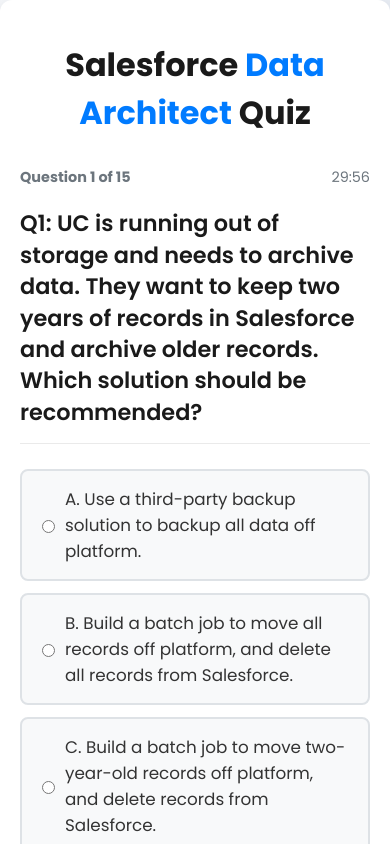
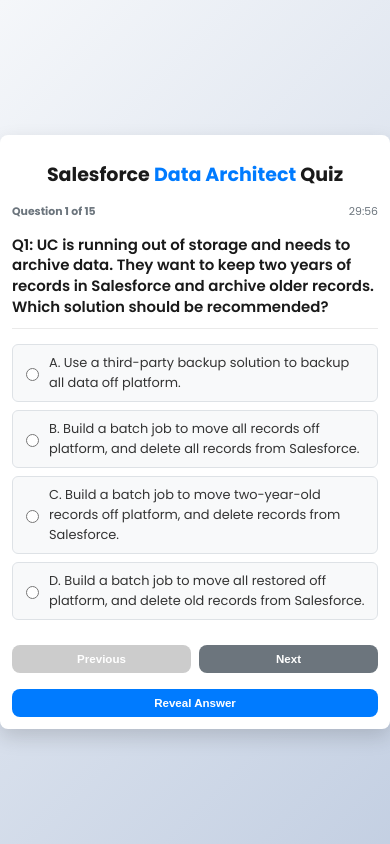
Before and after one commit to hamzaenaime/CertQuiz, a plain HTML site: page index.html in a window 390 px wide. Shown: the top 844 px of the page. Drawn offline with Linux system fonts and the light colour scheme.

Commit message:
enhance ui for mobile

```diff
--- a/css/styles.css
+++ b/css/styles.css
@@ -364,25 +364,163 @@
 
 /* Responsive adjustments */
 @media (max-width: 768px) {
+    body {
+        font-size: 0.9em; /* Reduced base font size for mobile */
+        padding: 10px 0;
+    }
+
     #quiz-container, #results-container, #review-container {
         width: 95%;
-        padding: 20px;
+        padding: 15px;
+        margin: 10px auto;
+        border-radius: 8px;
+    }
+
+    .app-title {
+        font-size: 1.6em;
+        margin-bottom: 15px;
+    }
+
+    #question {
+        font-size: 1.2em;
+        margin-bottom: 15px;
+        padding-bottom: 10px;
+    }
+
+    #answers li {
+        padding: 10px;
+        margin-bottom: 8px;
+        border-radius: 6px;
+        border-width: 1px;
+    }
+
+    #answers li label {
+        font-size: 0.95em;
+    }
+
+    .quiz-meta {
+        font-size: 0.8em;
+        margin-bottom: 15px;
+    }
+
+    #multi-select-hint {
+        font-size: 0.8em;
+    }
+
+    #answer-explanation {
+        padding: 12px;
+        font-size: 0.9em;
     }
 
     .button-container {
+        flex-direction: row;
+        flex-wrap: wrap;
+        gap: 8px;
+        margin-top: 15px;
+    }
+
+    .nav-btn, #submit-btn {
+        padding: 10px 15px;
+        font-size: 0.9em;
+        min-width: auto;
+        flex: 1;
+    }
+
+    /* Improved button positioning for mobile */
+    #nav-prev {
+        order: 1;
+        flex-basis: 30%;
+    }
+
+    #submit-btn {
+        order: 3;
+        flex-basis: 100%;
+        margin-top: 8px;
+    }
+
+    #nav-next {
+        order: 2;
+        flex-basis: 30%;
+    }
+
+    /* Results container adjustments */
+    #results-container h2 {
+        font-size: 1.5em;
+    }
+
+    .score-display {
+        font-size: 1.4em;
+    }
+
+    .score-circle {
+        width: 120px;
+        height: 120px;
+    }
+
+    .score-value {
+        font-size: 2em;
+    }
+
+    .results-buttons {
         flex-direction: column;
         gap: 10px;
     }
 
-    .nav-btn, #submit-btn {
-        width: 100%;
+    .retry-btn, .review-btn {
+        max-width: none;
+        padding: 12px;
     }
 
-    .results-buttons {
-        flex-direction: column;
+    /* Review container adjustments */
+    .review-question {
+        padding: 15px;
+        margin-bottom: 15px;
     }
 
-    .retry-btn, .review-btn {
-        max-width: none;
+    .review-question h3 {
+        font-size: 1.1em;
+    }
+
+    .review-answer {
+        padding: 8px;
+        font-size: 0.9em;
+    }
+
+    .explanation {
+        padding: 10px;
+        font-size: 0.85em;
     }
 }
+
+/* Additional adjustments for very small screens */
+@media (max-width: 400px) {
+    body {
+        font-size: 0.85em;
+    }
+
+    #quiz-container, #results-container, #review-container {
+        width: 98%;
+        padding: 12px;
+    }
+
+    .app-title {
+        font-size: 1.4em;
+    }
+
+    #question {
+        font-size: 1.1em;
+    }
+
+    .button-container {
+        margin-top: 12px;
+    }
+
+    .nav-btn, #submit-btn {
+        padding: 8px 12px;
+        font-size: 0.85em;
+    }
+
+    #answers li {
+        padding: 8px;
+    }
+}
```
